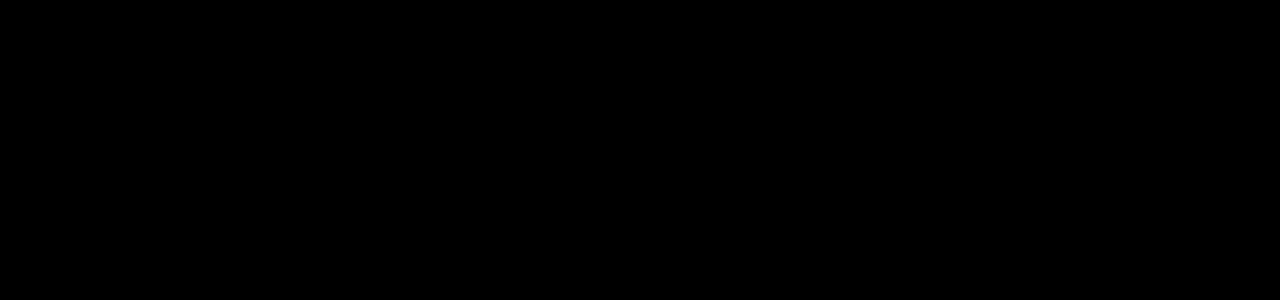
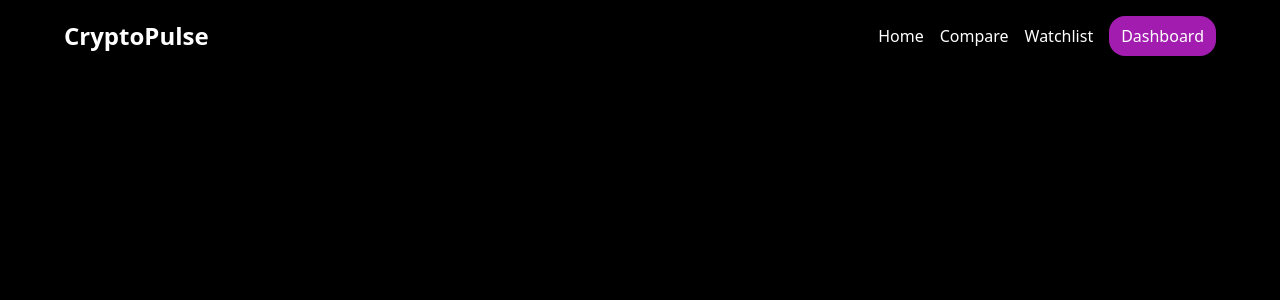
Before and after one commit to sharmakeshav10/crypto-pulse, a React (Vite) app: page / in a window 1280 px wide. Shown: the top 300 px of the page. Built offline with nearby package versions, Linux system fonts and the light colour scheme.

Commit message:
implemented header and custom button component changes

```diff
--- a/src/App.jsx
+++ b/src/App.jsx
@@ -1,7 +1,12 @@
 import "./App.css";
+import Header from "./components/common/Header";
 
 function App() {
-  return <>hi</>;
+  return (
+    <div className="w-[90%] mx-auto">
+      <Header />
+    </div>
+  );
 }
 
 export default App;
--- /dev/null
+++ b/src/components/common/Button.jsx
@@ -0,0 +1,18 @@
+const Button = ({ text, onClick, outlined }) => {
+  return (
+    <div>
+      <button
+        className={
+          outlined
+            ? "border border-fuchsia py-2 px-3 rounded-2xl"
+            : "bg-fuchsia py-2 px-3 border border-none rounded-2xl hover:shadow-lg"
+        }
+        onClick={() => onClick()}
+      >
+        {text}
+      </button>
+    </div>
+  );
+};
+
+export default Button;
--- /dev/null
+++ b/src/components/common/Header.jsx
@@ -0,0 +1,27 @@
+import React from "react";
+import Button from "./Button";
+
+const Header = () => {
+  console.log("in header");
+  return (
+    <div className="flex justify-between items-center py-4">
+      <h1 className="text-white text-2xl font-bold">CryptoPulse</h1>
+      <div className="flex items-center text-white gap-4">
+        <a>
+          <p>Home</p>
+        </a>
+        <a>
+          <p>Compare</p>
+        </a>
+        <a>
+          <p>Watchlist</p>
+        </a>
+        <a>
+          <Button text={"Dashboard"} />
+        </a>
+      </div>
+    </div>
+  );
+};
+
+export default Header;
--- a/tailwind.config.js
+++ b/tailwind.config.js
@@ -2,7 +2,12 @@
 export default {
   content: ["./index.html", "./src/**/*.{js,ts,jsx,tsx}"],
   theme: {
-    extend: {},
+    extend: {
+      colors: {
+        white: "#ffffff",
+        fuchsia: "#a21caf",
+      },
+    },
   },
   plugins: [],
 };
```
